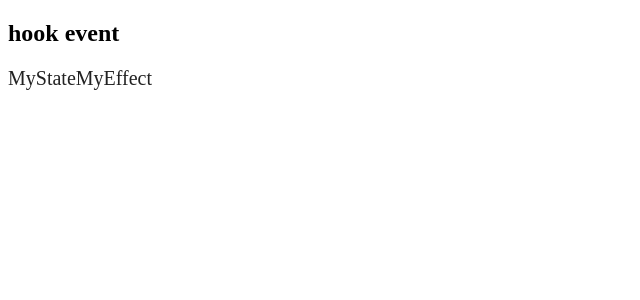
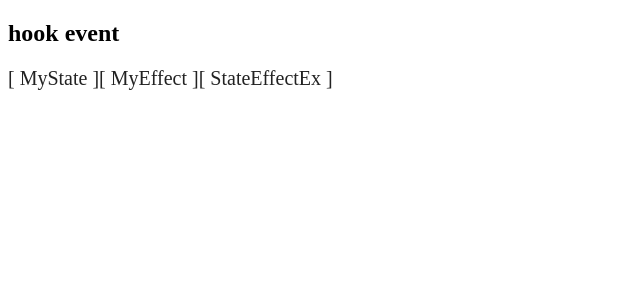
Before and after one commit to sujinlove/react_study, a React (Create React App) app in the folder react06_hook_event/: page / in a window 1280 px wide. Shown: the top 300 px of the page, without its empty margins (0-640 px from the left). Built offline with nearby package versions, Linux system fonts and the light colour scheme.

Commit message:
setting appjs

```diff
--- a/react06_hook_event/src/App.js
+++ b/react06_hook_event/src/App.js
@@ -3,6 +3,7 @@ import { Route, NavLink, Switch } from "react-router-dom";
 import "./asset/css/style.css";
 import MyState from "./components/MyState";
 import MyEffect from "./components/MyEffect";
+import StateEffectEx from "./components/StateEffectEx";
 
 const App = () => {
   return (
@@ -14,19 +15,28 @@ const App = () => {
         activeClassName="activeLink"
         to="/mystate"
       >
-        MyState
+        [ MyState ]
       </NavLink>
       <NavLink
         className="normalLink"
         activeClassName="activeLink"
         to="/myeffect"
       >
-        MyEffect
+        [ MyEffect ]
+      </NavLink>
+
+      <NavLink
+        className="normalLink"
+        activeClassName="activeLink"
+        to="/stateeffectex"
+      >
+        [ StateEffectEx ]
       </NavLink>
 
       <Switch>
         <Route path="/mystate" component={MyState} />
         <Route path="/myeffect" component={MyEffect} />
+        <Route path="/stateeffectex" component={StateEffectEx} />
       </Switch>
     </div>
   );
```
